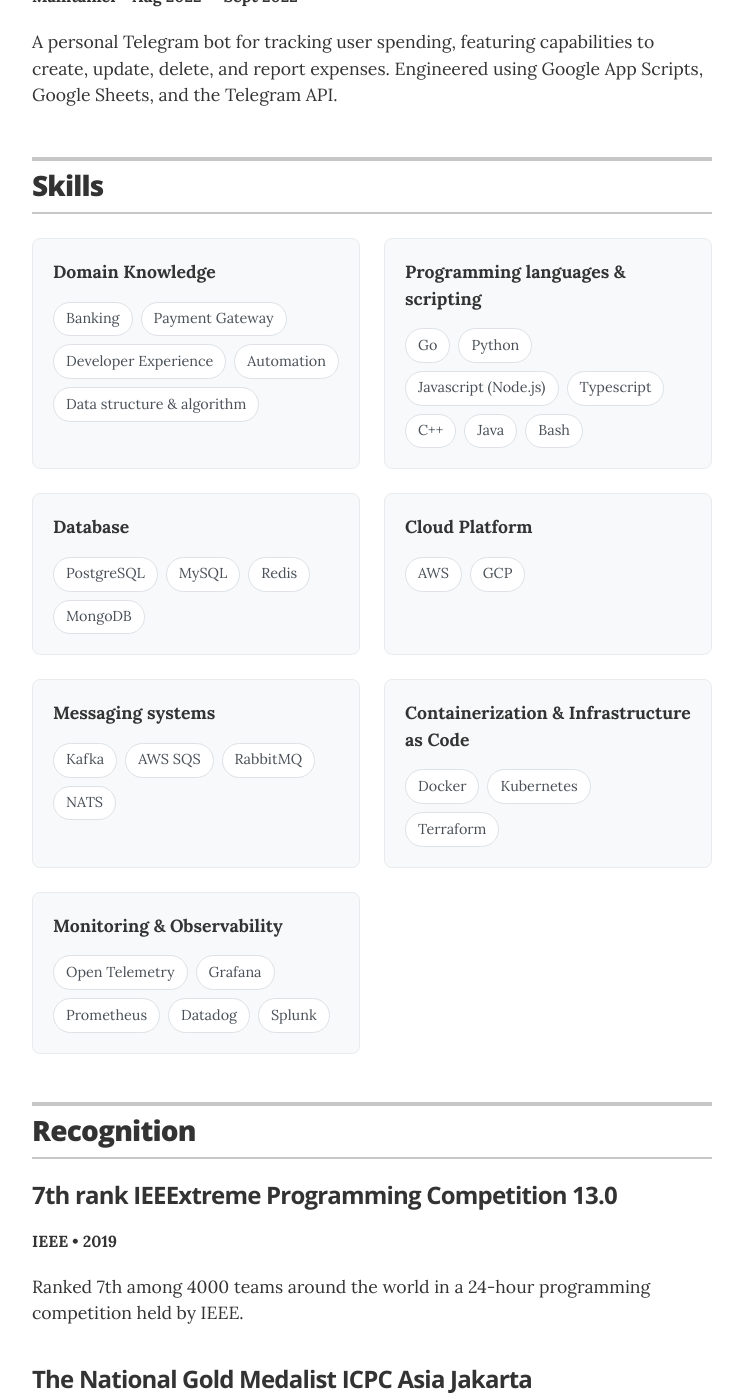
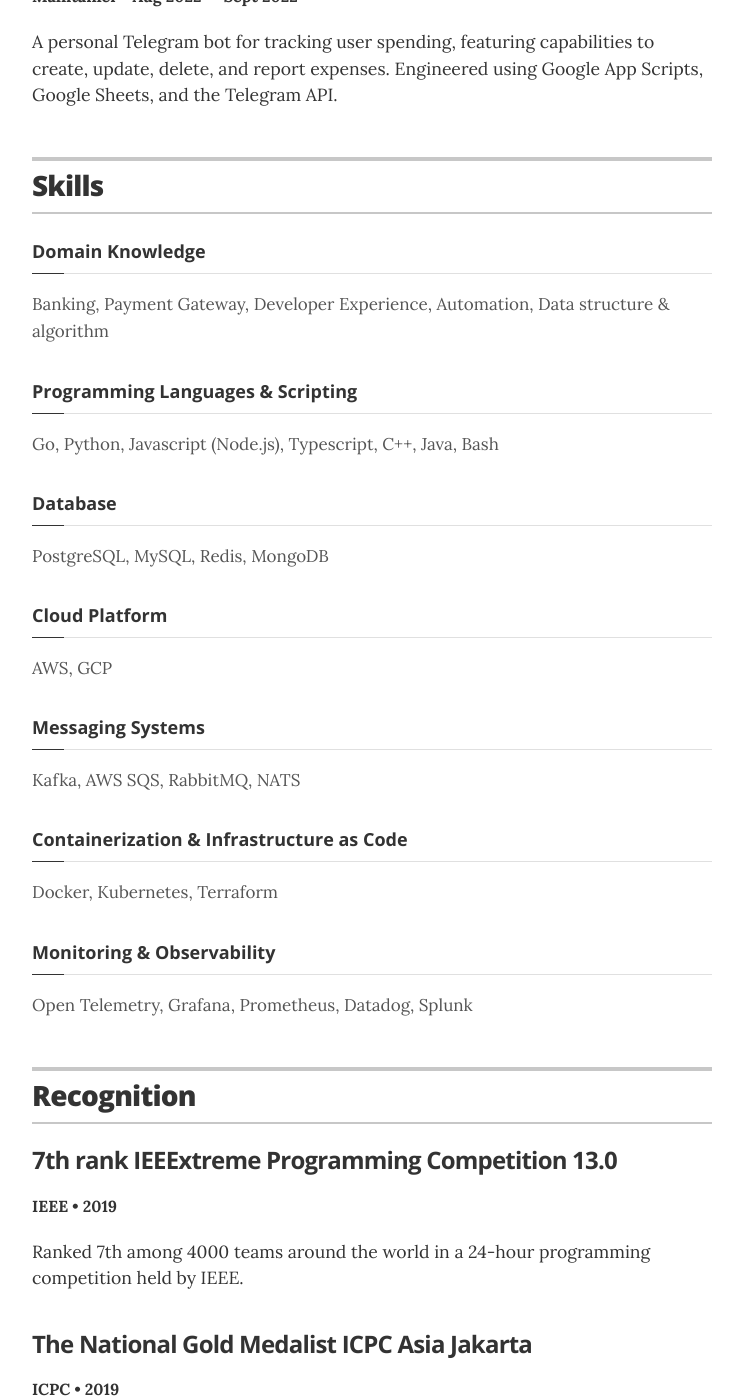
Before and after one commit to irfansofyana/resume, a Jekyll site: the page built from index.html, in a window 1280 px wide and 1400 px high, scrolled down 6242 px. Shown: the whole window, without its empty margins (268-1011 px from the left). Built offline with Jekyll 4.4.1, drawn with Linux system fonts in a browser that asks for light colours.

Commit message:
redesign skill section

```diff
--- a/_data/skills.yml
+++ b/_data/skills.yml
@@ -3,7 +3,7 @@
 - skill: Domain Knowledge
   description: Banking, Payment Gateway, Developer Experience, Automation, Data structure & algorithm
 
-- skill: Programming languages & scripting
+- skill: Programming Languages & Scripting
   description: Go, Python, Javascript (Node.js), Typescript, C++, Java, Bash
 
 - skill: Database
@@ -12,7 +12,7 @@
 - skill: Cloud Platform
   description: AWS, GCP
 
-- skill: Messaging systems
+- skill: Messaging Systems
   description: Kafka, AWS SQS, RabbitMQ, NATS
 
 - skill: Containerization & Infrastructure as Code
--- a/_layouts/resume.html
+++ b/_layouts/resume.html
@@ -132,16 +132,11 @@
           <h2>Skills</h2>
         </header>
 
-        <div class="skills-grid">
+        <div class="skills-list">
           {% for skill in site.data.skills %}
-          <div class="resume-item skill-item">
-            <h4 class="resume-item-details skill-heading">{{ skill.skill }}</h4>
-            <div class="skill-description">
-              {% assign technologies = skill.description | split: ", " %}
-              {% for tech in technologies %}
-              <span class="skill-tag">{{ tech }}</span>
-              {% endfor %}
-            </div>
+          <div class="skill-category">
+            <h3 class="skill-heading">{{ skill.skill }}</h3>
+            <p class="skill-technologies">{{ skill.description }}</p>
           </div>
           {% endfor %}
         </div>
--- a/_sass/_resume.scss
+++ b/_sass/_resume.scss
@@ -201,75 +201,87 @@
 
 // Remove the custom certifications styles since we're using standard resume-item styles
 
-// Skills section styles
-.skills-grid {
-  display: grid;
-  grid-template-columns: repeat(auto-fill, minmax(300px, 1fr));
-  gap: 1.5rem;
+// Skills section - minimalist text-based design
+.skills-list {
   margin-top: 1rem;
 
-  .skill-item {
-    margin-bottom: 0;
-    padding: 1.25rem;
-    border-radius: 8px;
-    background-color: #f8f9fa;
-    border: 1px solid #e9ecef;
-    transition: all 0.2s ease-in-out;
+  .skill-category {
+    margin-bottom: 2rem;
 
-    &:hover {
-      transform: translateY(-2px);
-      box-shadow: 0 4px 6px rgba(0, 0, 0, 0.1);
+    &:last-child {
+      margin-bottom: 0;
     }
 
     .skill-heading {
+      @include sans_bold;
+      font-size: 1.125rem;
       color: #333;
-      margin: 0 0 1rem;
-      font-size: 1.1rem;
-      font-weight: 600;
+      margin: 0 0 0.75rem;
+      padding-bottom: 0.5rem;
+      border-bottom: 1px solid #e0e0e0;
+      position: relative;
+
+      &::after {
+        content: '';
+        position: absolute;
+        bottom: -1px;
+        left: 0;
+        width: 2rem;
+        height: 1px;
+        background-color: #333;
+      }
     }
 
-    .skill-description {
-      display: flex;
-      flex-wrap: wrap;
-      gap: 0.5rem;
+    .skill-technologies {
+      line-height: 1.6;
+      color: #555;
+      font-size: 1rem;
+
+      @include media_larger_than_mobile {
+        font-size: 1.0625rem;
+      }
     }
+  }
 
-    .skill-tag {
-      display: inline-block;
-      padding: 0.35rem 0.75rem;
-      border-radius: 50px;
-      background-color: #fff;
-      border: 1px solid #dee2e6;
-      font-size: 0.9rem;
-      color: #495057;
-      transition: all 0.2s ease-in-out;
+  // Enhanced spacing for mobile
+  @media (max-width: 480px) {
+    margin-top: 1.5rem;
 
-      &:hover {
-        background-color: #e9ecef;
-        border-color: #ced4da;
+    .skill-category {
+      margin-bottom: 1.75rem;
+
+      .skill-heading {
+        font-size: 1rem;
+      }
+
+      .skill-technologies {
+        font-size: 0.9375rem;
       }
     }
   }
 }
 
 @media print {
-  .skills-grid {
-    display: block;
+  .skills-list {
+    margin-top: 0.5rem;
 
-    .skill-item {
+    .skill-category {
       margin-bottom: 1rem;
-      padding: 0;
-      background: none;
-      border: none;
+      page-break-inside: avoid;
 
-      &:hover {
-        transform: none;
-        box-shadow: none;
+      .skill-heading {
+        font-size: 0.9375rem;
+        margin-bottom: 0.375rem;
+        border-bottom-color: #ccc;
+
+        &::after {
+          display: none;
+        }
       }
 
-      .skill-tag {
-        border: 1px solid #000;
-        margin-bottom: 0.25rem;
+      .skill-technologies {
+        font-size: 0.875rem;
+        line-height: 1.4;
       }
     }
   }
```
Also changed, not shown: SKILLS_ENHANCEMENT_SUMMARY.md (added, +141 -0 lines), 6 other files.
